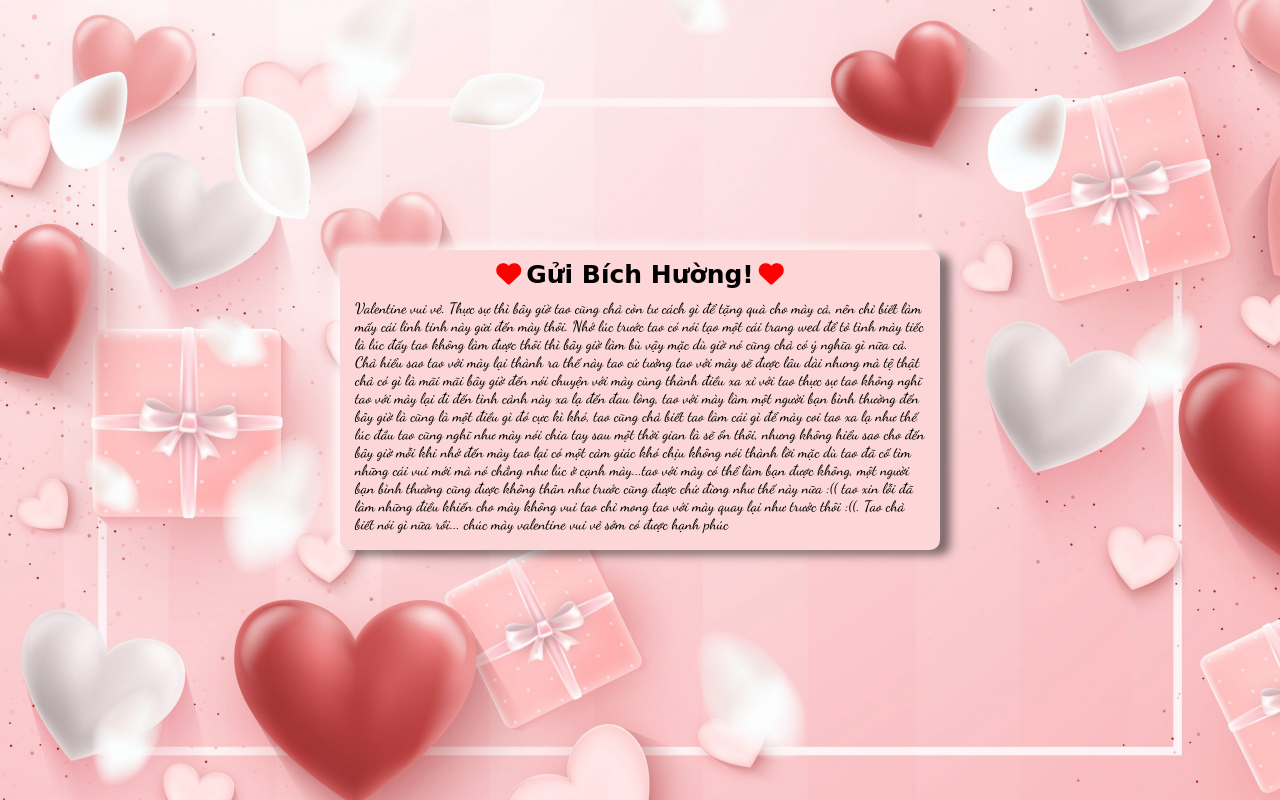
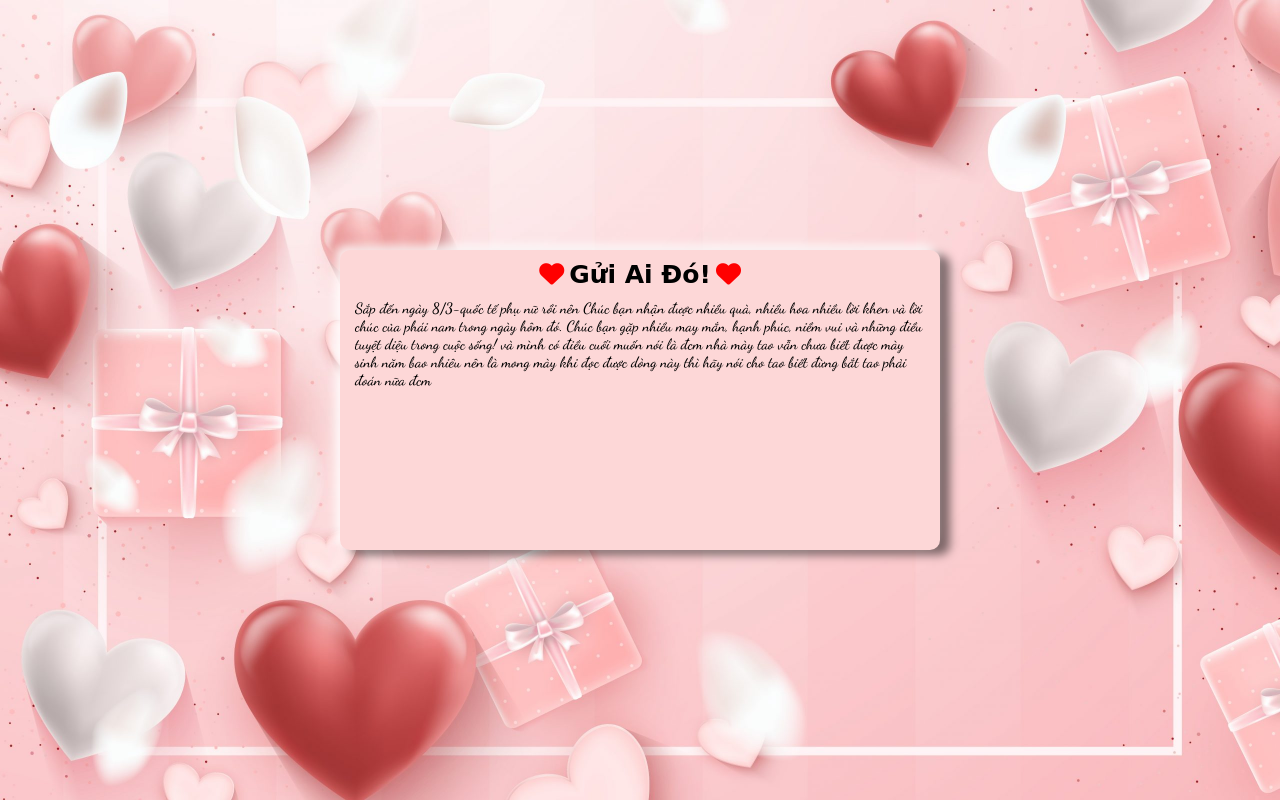
Before and after one commit to doan05/totinh, a plain HTML site: page index2.html in a window 1280 px wide. Drawn offline with Linux system fonts and the light colour scheme; a web font is replaced by a local one.

Commit message:
Update index2.html

```diff
--- a/index2.html
+++ b/index2.html
@@ -61,13 +61,10 @@
     <div class="wrapper">
         <div class="items"></div>
         <div class="content">
-            <div class="text"><i class="fa-solid fa-heart"></i>Gửi Bích Hường!<i class="fa-solid fa-heart"></i></div>
-            <div class="text-crush">Valentine vui vẻ. Thực sự thì bây giờ tao cũng chả còn tư cách gì để tặng quà cho mày cả, nên chỉ biết làm mấy cái linh tinh này gửi đến mày thôi. Nhớ lúc trước tao có nói tạo một cái trang wed để tỏ tình mày tiếc là lúc đấy tao không làm được thôi thì bây
-                giờ làm bù vậy mặc dù giờ nó cũng chả có ý nghĩa gì nữa cả. Chả hiểu sao tao với mày lại thành ra thế này tao cứ tưởng tao với mày sẽ được lâu dài nhưng mà tệ thật chả có gì là mãi mãi bây giờ đến nói chuyện với mày cùng thành điều
-                xa xỉ với tao thực sự tao không nghĩ tao với mày lại đi đến tình cảnh này xa lạ đến đau lòng, tao với mày làm một người bạn bình thường đến bây giờ là cũng là một điều gì đó cực kì khó, tao cũng chả biết tao làm cái gì để mày coi tao xa lạ như thế
-                lúc đầu tao cũng nghĩ như mày nói chia tay sau một thời gian là sẽ ổn thôi, nhưng không hiểu sao cho đến bây giờ mỗi khi nhớ đến mày tao lại có một cảm giác khó chịu không nói thành lời mặc dù tao đã cố tìm những cái vui mới mà
-            nó chẳng như lúc ở cạnh mày...tao với mày có thể làm bạn được không, một người bạn bình thường cũng được không thân như trước cũng được chứ đừng như thế này nữa :(( tao xin lỗi đã làm những điều khiến cho mày không vui tao chỉ mong tao với mày quay lại như trước thôi
-                :((. Tao chả biết nói gì nữa rồi... chúc mày valentine vui vẻ sớm có được hạnh phúc </div>
+            <div class="text"><i class="fa-solid fa-heart"></i>Gửi Ai Đó!<i class="fa-solid fa-heart"></i></div>
+            <div class="text-crush"> Sắp đến ngày 8/3-quốc tế phụ nữ rồi nên  Chúc bạn nhận được nhiều quà, nhiều hoa nhiều lời khen và lời chúc của phái nam trong ngày hôm đó.
+                                  Chúc bạn gặp nhiều may mắn, hạnh phúc, niềm vui và những điều tuyệt diệu trong cuộc sống! và mình có điều cuối muốn nói là
+đcm nhà mày tao vẫn chưa biết được mày sinh năm bao nhiêu nên là mong mày khi đọc được dòng này thì hãy nói cho tao biết đừng bắt tao phải đoán nữa đcm</div>
         </div>
     </div>
 </body>
```
